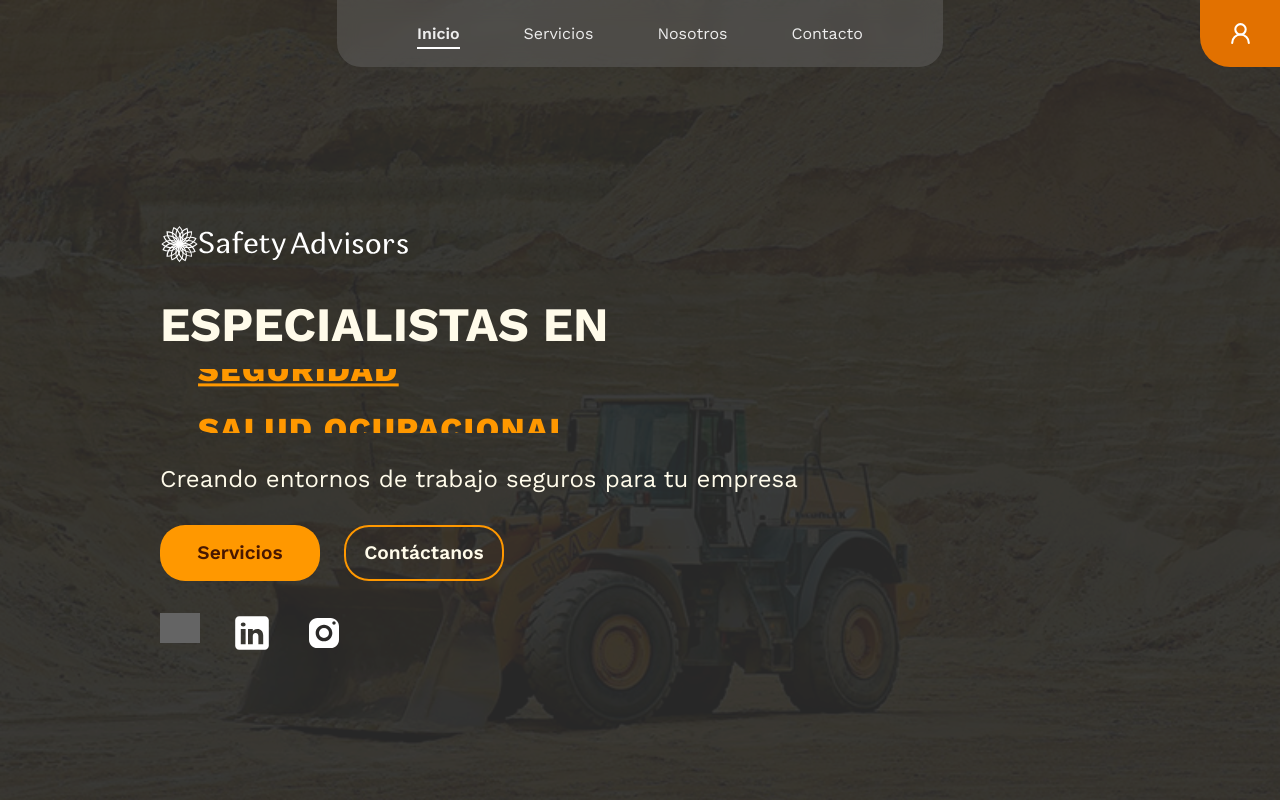
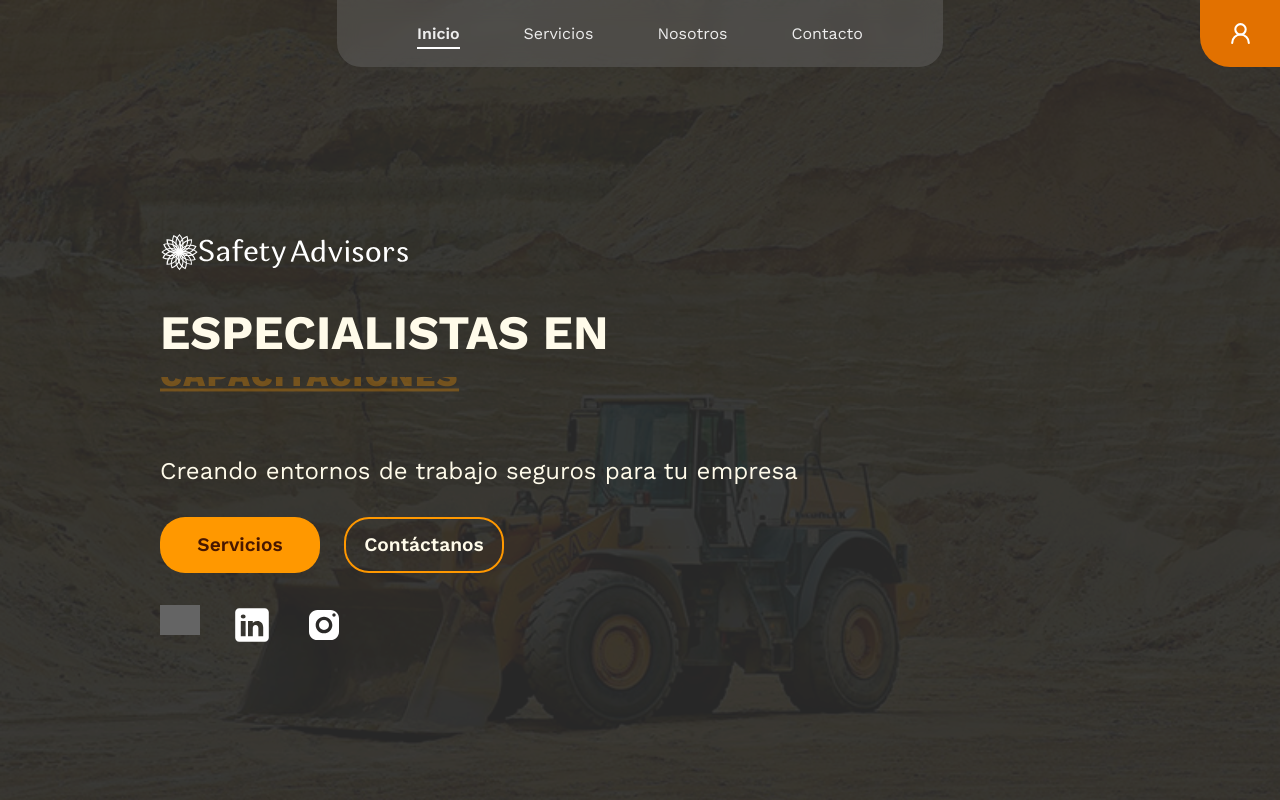
Before and after one commit to Zapallit0/SafetyProject, a React (Vite) app: page / in a window 1280 px wide. Shown: the top 800 px of the page. Built offline with nearby package versions, Linux system fonts and the light colour scheme; grey boxes are pictures that could not be loaded.

Commit message:
Cambiando la animacion para usar framer motion

```diff
--- a/src/Components/Home/MainPage/MainPage.css
+++ b/src/Components/Home/MainPage/MainPage.css
@@ -42,8 +42,7 @@
     box-sizing: content-box;
     display: flex;
     flex-direction: column;
-    justify-content: center;
-    align-items: center;
+    align-items: start;
     gap: 1rem;
     font-size: 1.5rem;
     color: var(--orange50);
@@ -51,6 +50,10 @@
     overflow-y: hidden;
     font-weight: 600;
     height: fit-content;
+    width:max-content;
+}
+ .wrapper h2, {
+    font-size:3rem;
 }
 .mainPage p{
     display: none;
@@ -58,47 +61,20 @@
     font-size: 1rem;
     color: var(--orange50);
 }
-.words{
+.motion-words {
+    height: 3rem;
+    width: 100%;
+    overflow: hidden;
     display: flex;
-    flex-direction: column;
-    align-items: start;
-    height: 35px;
-    gap: 5px;
-    overflow-y: hidden;
+    align-items: left;
+    text-align: left;
 }
-.words span{
+.motion-words span {
+    font-size: 2rem;
     font-weight: 800;
     color: var(--orange500);
     text-decoration: underline;
-    animation: spin_words 6s infinite;
     text-transform: uppercase;
-    font-size: 2rem;
-}
-@keyframes spin_words {
-    10%{
-        transform: translateY(-117%);
-    }
-    25%{
-         transform: translateY(-105%);
-    }
-    35%{
-        transform: translateY(-237%);
-    }
-    50%{
-        transform: translateY(-225%);
-    }
-    60%{
-        transform: translateY(-355%);
-    }
-    75%{
-        transform: translateY(-340%);
-    }
-    85%{
-        transform: translateY(-465%);
-    }
-    100%{
-        transform: translateY(-455%);
-    }
 }
 
 .buttonsMainPage{
@@ -186,11 +162,6 @@
     .mainPage h1{
         font-size: 5rem;
     }
-    .words{
-        text-align: left;
-        padding-top: 0.5rem;
-        height: 4rem;
-    }
     .mainPage .wrapper {
         gap: 1rem;
     }
--- a/src/Components/Home/MainPage/MainPage.jsx
+++ b/src/Components/Home/MainPage/MainPage.jsx
@@ -1,7 +1,7 @@
 import './MainPage.css'
-// Lazy Load
+import { useState, useEffect} from 'react';
 import { LazyLoadImage } from 'react-lazy-load-image-component';
-
+import { motion, AnimatePresence } from 'framer-motion'
 import { Link } from 'react-router-dom';
 import Logo_Fullname from '../../../assets/Logos/Logo_FullName_W.svg'
 import Facebook from '../../../assets/social/facebook-SafetyAdvisors.svg';
@@ -10,18 +10,38 @@ import Instagram from '../../../assets/social/instagram-SafetyAdvisors.svg';
 
 
 function MainPage() {
+  const [index, setIndex] = useState(0)
+  const words = [
+    'SEGURIDAD',
+    'SALUD OCUPACIONAL',
+    'CAPACITACIONES',
+    'HOMOLOGACIONES'
+  ]
+  useEffect(() => {
+      const interval = setInterval(() => {
+        setIndex((prev) => (prev + 1) % words.length)
+      }, 2000)
+
+      return () => clearInterval(interval)
+    }, [])
   return (
     <div className='mainPage' id='Main_Page'>
       <div className='information'>
         <img src={Logo_Fullname} alt="Logo Safety Advisor" height={"100px"} width={"300px"}/>
         <div className='wrapper'>
           <h2>ESPECIALISTAS EN</h2>
-          <div className='words'>
-            <span>SEGURIDAD</span>
-            <span>SALUD OCUPACIONAL</span>
-            <span>CAPACITACIONES</span>
-            <span>HOMOLOGACIONES</span>
-            <span>SEGURIDAD</span>
+           <div className='motion-words'>
+            <AnimatePresence mode="wait">
+              <motion.span
+                key={index}
+                initial={{ y: 30, opacity: 0 }}
+                animate={{ y: 0, opacity: 1 }}
+                exit={{ y: -30, opacity: 0 }}
+                transition={{ duration: 0.4, ease: 'easeOut' }}
+              >
+                {words[index]}
+              </motion.span>
+            </AnimatePresence>
           </div>
         </div>
         <p>Creando entornos de trabajo seguros para tu empresa</p>
```
